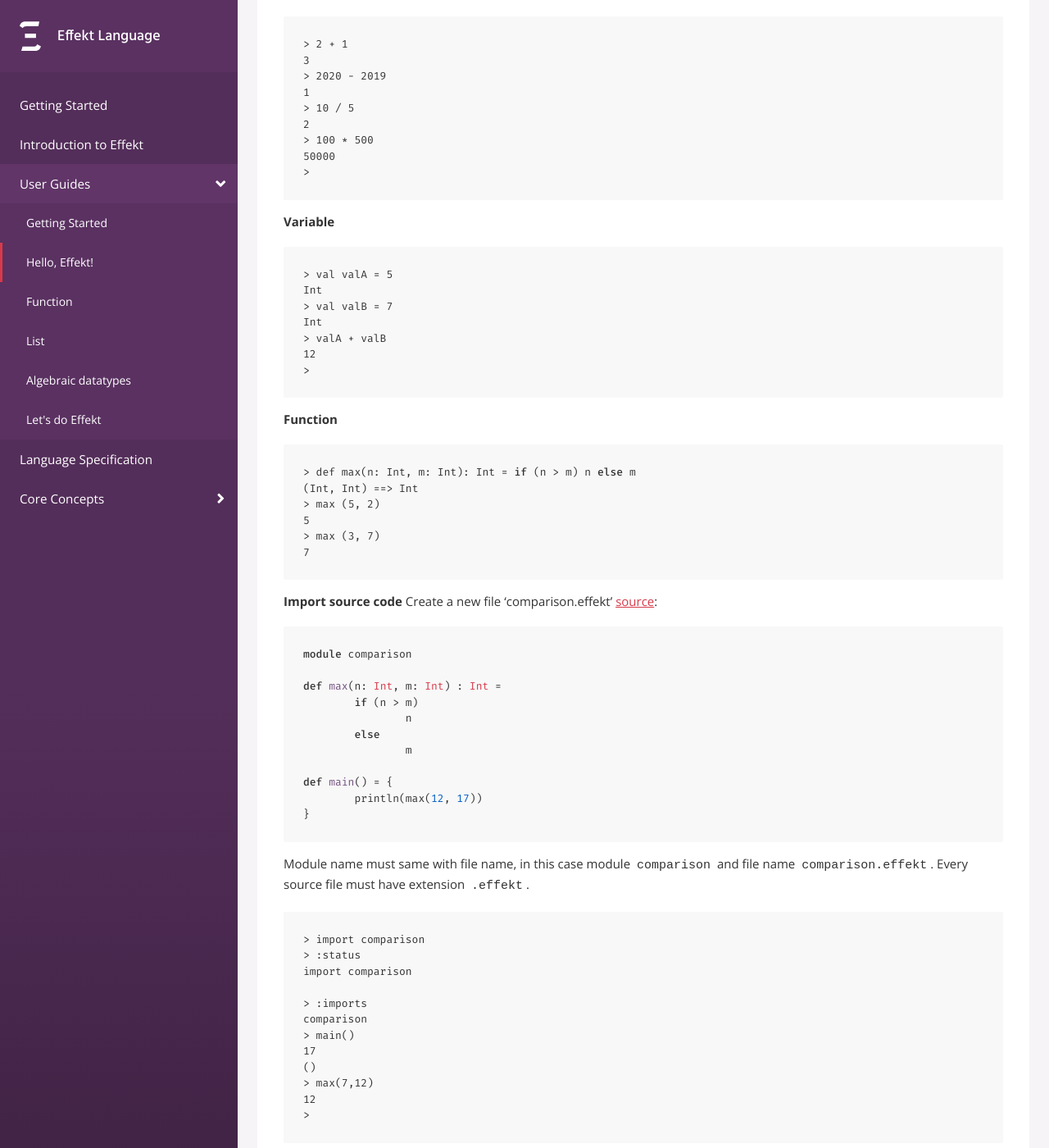
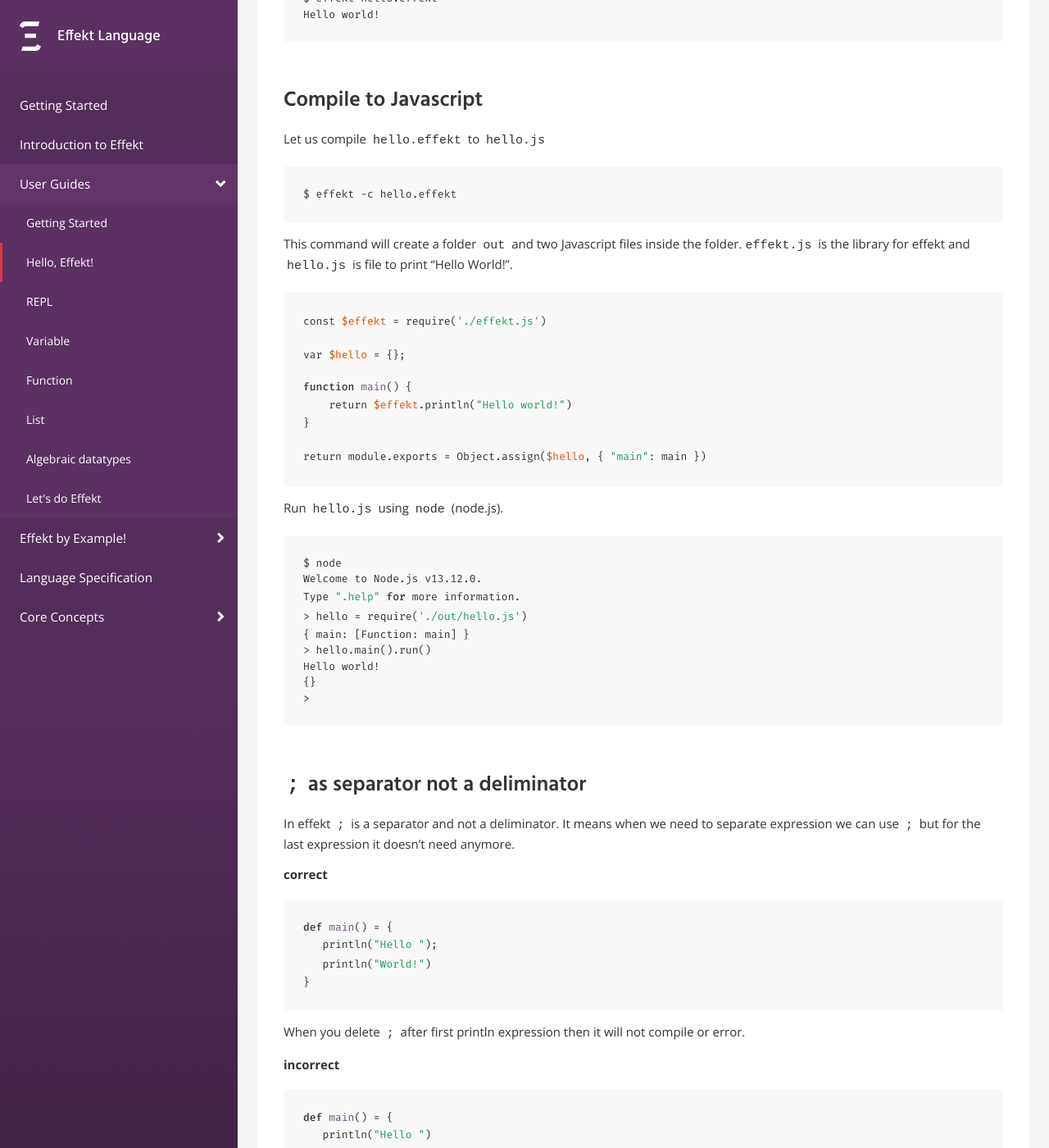
Before and after one commit to effekt-lang/effekt-website, a Jekyll site: the page built from docs/user-guides/hello-effekt.md, in a window 1280 px wide and 1400 px high, scrolled down 1303 px. Shown: the whole window at 82% size. Built offline with Jekyll 4.4.1, drawn with Linux system fonts in a browser that asks for light colours; some of the changed text lies outside the part shown.

Commit message:
variable
upadate some information on repl and hello-effekt

````diff
--- a/docs/user-guides/hello-effekt.md
+++ b/docs/user-guides/hello-effekt.md
@@ -5,11 +5,17 @@
 ---
 
 # Hello Effekt!
-Effekt can run on it's own REPL or compile it to Javascript.
-### REPL (Read Evaluate Print Loop)
-After installing effekt, let's playing effekt on it's REPL. Call effekt from terminal using ``effekt`` or ``path/to/my/file/effekt``. Welcome messege from effek:
+Effekt have three mode:
+
+- REPL mode
+- Interpreter (running the source code as script)
+- Compiler, compile effekt
+
+### REPL
+Let run repl from console (terminal) by call ``effekt``
 
 ```bash
+$ effekt
   _____     ______  __  __     _    _
  (_____)   |  ____|/ _|/ _|   | |  | |
    ___     | |__  | |_| |_ ___| | _| |_
@@ -22,97 +28,107 @@
 
  To print the available commands, enter :help
 
- >
-```
-**Hello world!** from effekt
-
-```bash
 > "Hello World!"
 Hello World!
 >
 ```
-**Used of repl**
+
+### Running effekt as script
+Create a file ``hello.effekt``
+
+```effekt
+module hello
+
+def main() = {
+   println("Hello world!")
+}
+```
+run it from terminal
 
 ```bash
-> :help
-<expression>              print the result of evaluating exp
-<definition>              add a definition to the REPL context
-import <path>             add an import to the REPL context
+$ effekt hello.effekt
+Hello world!
+```
 
-:status                   show the current REPL environment
-:type (:t) <expression>   show the type of an expression
-:imports                  list all current imports
-:reset                    reset the REPL state
-:help (:h)                print this help message
-:quit (:q)                quit this REPL
+### Compile to Javascript
+Let us compile ``hello.effekt`` to ``hello.js``
+
+```bash
+$ effekt -c hello.effekt
+```
+This command will create a folder ``out`` and two Javascript files inside the folder.``effekt.js`` is the library for effekt and ``hello.js`` is file to print "Hello World!".
+
+```javascript
+const $effekt = require('./effekt.js')
+
+var $hello = {};
+
+function main() {
+    return $effekt.println("Hello world!")
+}
+
+return module.exports = Object.assign($hello, { "main": main })
+```
+
+Run ``hello.js`` using ``node`` (node.js).
+
+```bash
+$ node
+Welcome to Node.js v13.12.0.
+Type ".help" for more information.
+> hello = require('./out/hello.js')
+{ main: [Function: main] }
+> hello.main().run()
+Hello world!
+{}
 >
 ```
 
-**Math on repl**
+### ``;`` as separator not a deliminator
+In effekt ``;`` is a separator and not a deliminator. It means when we need to separate expression we can use ``;`` but for the last expression it doesn't need anymore.
+
+**correct**
+
+```effekt
+def main() = {
+   println("Hello ");
+   println("World!")
+}
+```
+When you delete ``;`` after first println expression then it will not compile or error.
+
+**incorrect**
+
+```effekt
+def main() = {
+   println("Hello ")
+   println("World!")
+}
+```
+
+**Comment**
+We can use ``//`` as a expression for comment.
+
+```effekt
+def main() = {
+   // Comment for hello world
+   println("Hello ");
+   println("World!")
+}
+```
+
+**effect program feature**
 
 ```bash
-> 2 + 1
-3
-> 2020 - 2019
-1
-> 10 / 5
-2
-> 100 * 500
-50000
->
+$ effekt --help
+  -c, --compile              Compile the Effekt program to JavaScript
+      --nocompile            Run the effekt program in the interpreter
+      --includes  <arg>...   Path to consider for includes (can be set multiple
+                             times)
+  -l, --lib  <arg>           Path to the standard library to be used
+  -o, --out  <arg>           Path to write generated JavaScript files to
+                             (defaults to ./out)
+  -s, --server               Run compiler as a language server
+      --noserver             Run compiler in standard batch mode
+  -h, --help                 Show help message
 ```
-**Variable**
-
-```bash
-> val valA = 5
-Int
-> val valB = 7
-Int
-> valA + valB
-12
->
-```
-**Function**
-
-```bash
-> def max(n: Int, m: Int): Int = if (n > m) n else m
-(Int, Int) ==> Int
-> max (5, 2)
-5
-> max (3, 7)
-7
-```
-
-**Import source code**
-Create a new file 'comparison.effekt' [source](comparison.effekt):
-
-```effekt
-module comparison
-
-def max(n: Int, m: Int) : Int =
-	if (n > m)
-		n
-	else
-		m
-
-def main() = {
-	println(max(12, 17))
-}
-```
-Module name must same with file name, in this case module ``comparison`` and file name ``comparison.effekt``. Every source file must have extension ``.effekt``.
-
-```bash
-> import comparison
-> :status
-import comparison
-
-> :imports
-comparison
-> main()
-17
-()
-> max(7,12)
-12
->
-```
-Import source file is using `relative path` not `absolute path`. RELP also support working directory ``effekt --includes ./working/directory``.
--- /dev/null
+++ b/docs/user-guides/repl.md
@@ -0,0 +1,117 @@
+---
+layout: docs
+title: Core Concepts
+permalink: user-guides/repl
+---
+
+# REPL (Read Evaluate Print Loop)
+After installing effekt, let's playing effekt on it's REPL. Call effekt from terminal using ``effekt`` or ``path/to/my/file/effekt``. Welcome messege from effek:
+
+```bash
+  _____     ______  __  __     _    _
+ (_____)   |  ____|/ _|/ _|   | |  | |
+   ___     | |__  | |_| |_ ___| | _| |_
+  (___)    |  __| |  _|  _/ _ \ |/ / __|
+  _____    | |____| | | ||  __/   <| |_
+ (_____)   |______|_| |_| \___|_|\_\\__|
+
+ Welcome to the Effekt interpreter. Enter a top-level definition, or
+ an expression to evaluate.
+
+ To print the available commands, enter :help
+
+ >
+```
+**Hello world!** from effekt
+
+```bash
+> "Hello World!"
+Hello World!
+>
+```
+**Used of repl**
+
+```bash
+> :help
+<expression>              print the result of evaluating exp
+<definition>              add a definition to the REPL context
+import <path>             add an import to the REPL context
+
+:status                   show the current REPL environment
+:type (:t) <expression>   show the type of an expression
+:imports                  list all current imports
+:reset                    reset the REPL state
+:help (:h)                print this help message
+:quit (:q)                quit this REPL
+>
+```
+
+**Math on repl**
+
+```bash
+> 2 + 1
+3
+> 2020 - 2019
+1
+> 10 / 5
+2
+> 100 * 500
+50000
+>
+```
+**Variable**
+
+```bash
+> val valA = 5
+Int
+> val valB = 7
+Int
+> valA + valB
+12
+>
+```
+**Function**
+
+```bash
+> def max(n: Int, m: Int): Int = if (n > m) n else m
+(Int, Int) ==> Int
+> max (5, 2)
+5
+> max (3, 7)
+7
+```
+
+**Import source code**
+
+Create a new file comparison.effekt:
+
+```effekt
+module comparison
+
+def max(n: Int, m: Int) : Int =
+	if (n > m)
+		n
+	else
+		m
+
+def main() = {
+	println(max(12, 17))
+}
+```
+Module name must same with file name, in this case module ``comparison`` and file name ``comparison.effekt``. Every source file must have extension ``.effekt``.
+
+```bash
+> import comparison
+> :status
+import comparison
+
+> :imports
+comparison
+> main()
+17
+()
+> max(7,12)
+12
+>
+```
+Import source file is using `relative path` not `absolute path`. RELP also support working directory ``effekt --includes ./working/directory``.
````
Also changed, not shown: _data/menu.yml (+12 -0 lines), docs/user-guides/function.md (added, +7 -0 lines), docs/user-guides/variable.md (added, +98 -0 lines).
